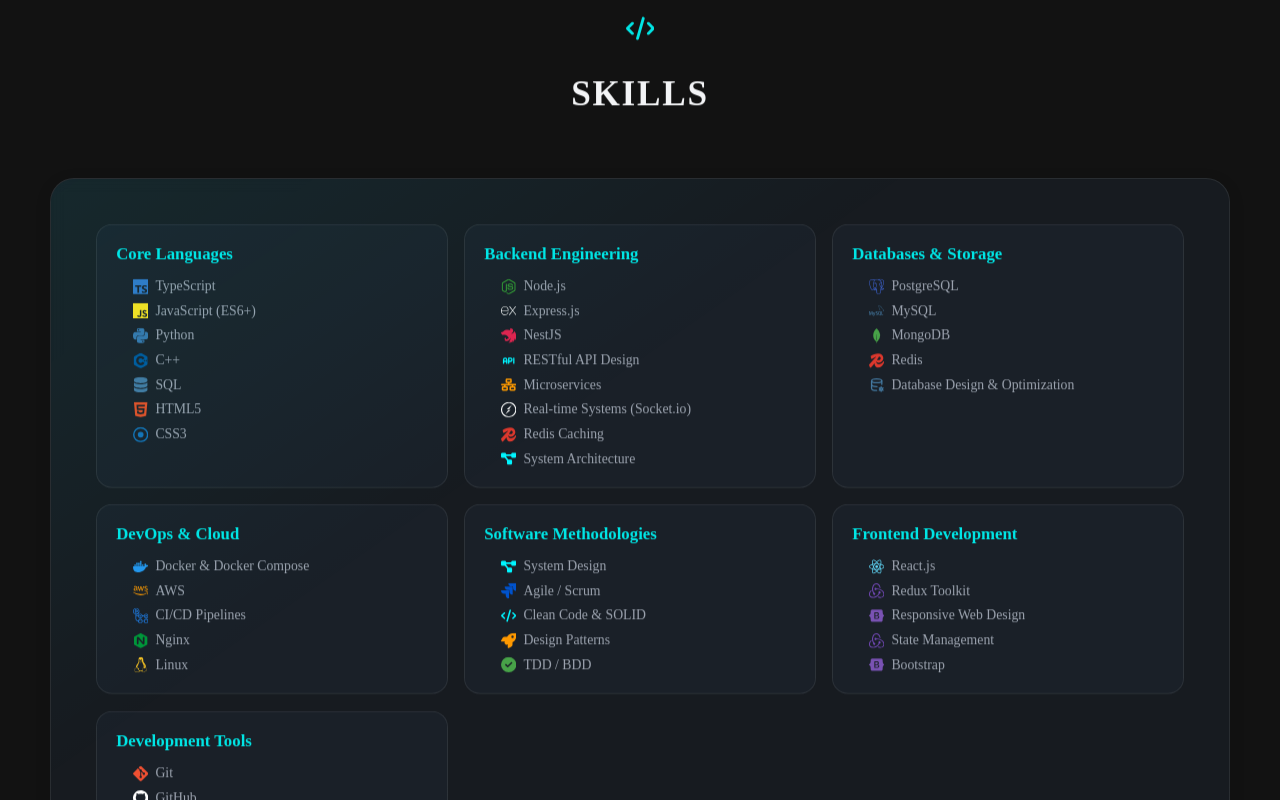
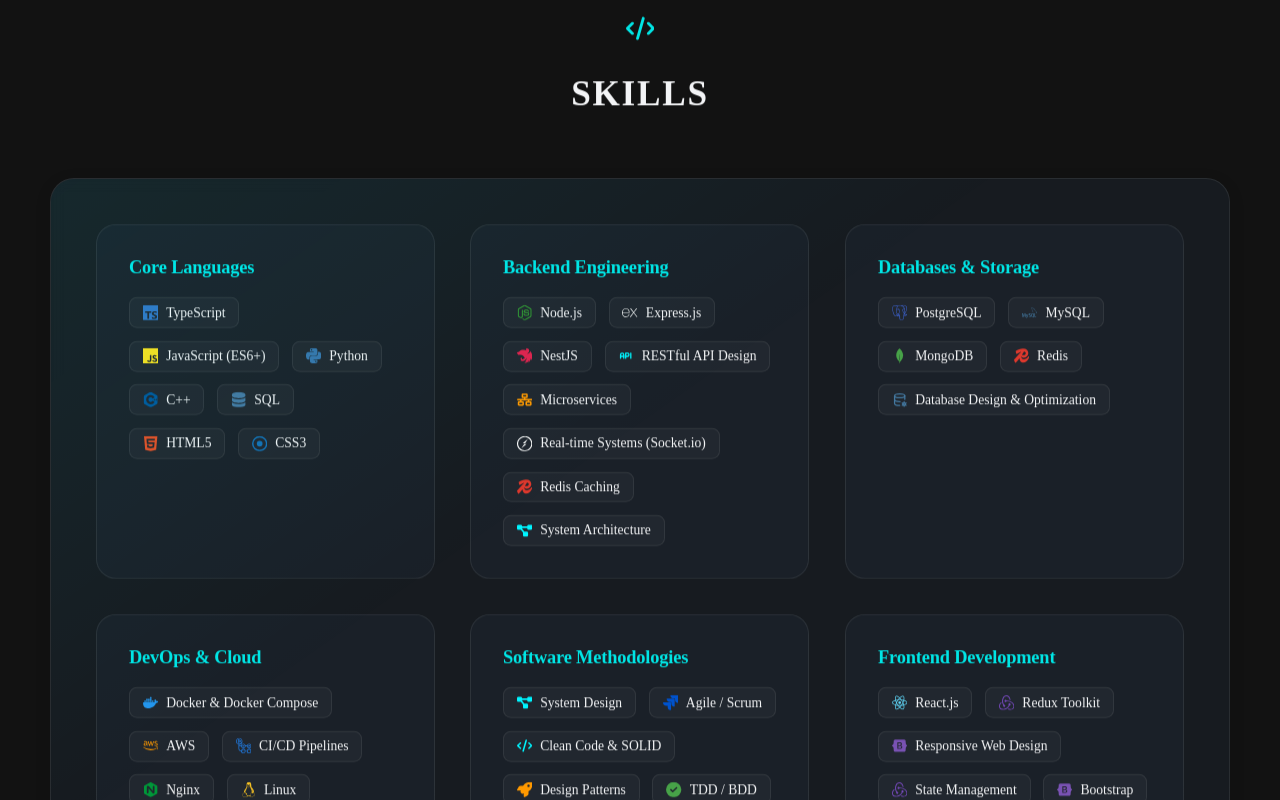
Before and after one commit to Mahmoud142/Mahmoud-Abdellah, a React (Vite) app: page / in a window 1280 px wide. Shown: the part 2000-2800 px from the top of the page. Built offline with nearby package versions, Linux system fonts and the light colour scheme.

Commit message:
style(projects): revamp skill group layout, project cards, and tag styling

```diff
--- a/src/styles/projects.css
+++ b/src/styles/projects.css
@@ -44,48 +44,61 @@
 
 .skill-groups {
     display: grid;
-    grid-template-columns: repeat(auto-fit, minmax(280px, 1fr));
-    gap: 1rem;
+    grid-template-columns: repeat(auto-fit, minmax(300px, 1fr));
+    gap: 2.2rem;
     width: 100%;
 }
 
 .skill-group {
     min-width: 0;
-    border-radius: 16px;
+    border-radius: 20px;
     border: 1px solid var(--color-border);
     background: var(--color-bg-surface);
-    padding: 1.2rem;
+    padding: 2rem;
 }
 
 .skill-group h3 {
-    margin: 0 0 0.8rem;
-    font-size: 1.05rem;
+    margin: 0 0 1.2rem;
+    font-size: 1.15rem;
     color: var(--color-accent);
+    font-weight: 700;
+    letter-spacing: -0.01em;
 }
 
 .skill-group ul {
     margin: 0;
-    padding-left: 1rem;
-    display: grid;
-    gap: 0.38rem;
+    padding: 0;
+    display: flex;
+    flex-wrap: wrap;
+    gap: 0.8rem;
+    list-style: none;
 }
 
 .skill-group li {
     display: flex;
     align-items: center;
-    gap: 0.45rem;
-    color: var(--color-text-secondary);
-    font-size: 0.86rem;
-    line-height: 1.35;
+    gap: 0.5rem;
+    padding: 0.4rem 0.8rem;
+    background: rgba(255, 255, 255, 0.03);
+    border: 1px solid var(--color-border);
+    border-radius: 8px;
+    color: var(--color-text-primary);
+    font-size: 0.85rem;
+    font-weight: 500;
+    transition: all 0.2s ease;
+}
+
+.skill-group li:hover {
+    background: var(--color-accent-glow);
+    border-color: var(--color-accent);
+    transform: translateY(-2px);
 }
 
 .skill-icon {
     display: inline-flex;
     align-items: center;
     justify-content: center;
-    width: 1rem;
-    height: 1rem;
-    color: var(--color-accent);
+    font-size: 1.1rem;
     flex-shrink: 0;
 }
 
@@ -105,8 +118,6 @@
     padding: 0.45rem 0.75rem;
     background: rgba(255, 255, 255, 0.05);
     border: 1px solid rgba(255, 255, 255, 0.1);
-    backdrop-filter: blur(8px);
-    -webkit-backdrop-filter: blur(8px);
     color: var(--color-text-primary);
     font-size: 0.86rem;
 }
@@ -121,14 +132,9 @@
     gap: 1.5rem;
 }
 
-.repos-grid {
-    display: grid;
-    grid-template-columns: repeat(auto-fill, minmax(340px, 1fr));
-    gap: 1.2rem;
-}
+
 
 .project-card,
-.repo-card,
 .status-card {
     border-radius: 22px;
     background: var(--color-bg-surface);
@@ -145,16 +151,34 @@
     will-change: transform;
 }
 
-.project-card,
-.repo-card {
+.project-card {
     display: flex;
     flex-direction: column;
     gap: 0.8rem;
     transition: transform 0.3s cubic-bezier(0.4, 0, 0.2, 1), border-color 0.3s ease, box-shadow 0.3s ease;
 }
 
-.project-card:hover,
-.repo-card:hover {
+.project-role {
+    display: inline-block;
+    font-size: 0.75rem;
+    font-weight: 700;
+    text-transform: uppercase;
+    letter-spacing: 0.12em;
+    color: var(--color-accent-secondary);
+    margin-bottom: -0.2rem;
+}
+
+.tag-cloud span {
+    display: flex;
+    align-items: center;
+    gap: 0.4rem;
+}
+
+.tag-icon {
+    font-size: 0.9rem;
+}
+
+.project-card:hover {
     border-color: var(--color-accent);
     box-shadow: 0 0 0 1px var(--color-accent), 0 20px 40px rgba(0, 0, 0, 0.4);
     transform: translateY(-2px);
@@ -168,11 +192,7 @@
     color: var(--color-text-primary);
 }
 
-.repo-card h3 {
-    color: var(--color-text-primary);
-    font-size: 1.2rem;
-    margin: 0;
-}
+
 
 .project-card p {
     font-size: 1.15rem;
@@ -180,10 +200,7 @@
     color: var(--color-text-secondary);
 }
 
-.repo-card p {
-    font-size: 1rem;
-    line-height: 1.6;
-}
+
 
 .project-outcome {
     color: var(--color-accent-secondary);
@@ -197,32 +214,7 @@
     height: 0.88rem;
 }
 
-.repo-meta {
-    display: flex;
-    flex-wrap: wrap;
-    align-items: center;
-    justify-content: flex-start;
-    gap: 0.6rem;
-    color: var(--color-text-secondary);
-    font-size: 0.8rem;
-}
 
-.repo-pill {
-    display: inline-flex;
-    align-items: center;
-    gap: 0.3rem;
-    border-radius: 999px;
-    background: rgba(255, 255, 255, 0.05);
-    border: 1px solid rgba(255, 255, 255, 0.1);
-    backdrop-filter: blur(6px);
-    -webkit-backdrop-filter: blur(6px);
-    padding: 0.18rem 0.5rem;
-}
-
-.repo-pill svg {
-    width: 0.75rem;
-    height: 0.75rem;
-}
 
 .project-links {
     display: flex;
@@ -243,7 +235,7 @@
     border-radius: 8px;
     background: rgba(255, 255, 255, 0.03);
     border: 1px solid var(--color-border);
-    transition: all 0.2s ease;
+    transition: color 0.2s ease, transform 0.2s ease;
 }
 
 .github-link:hover {
```
